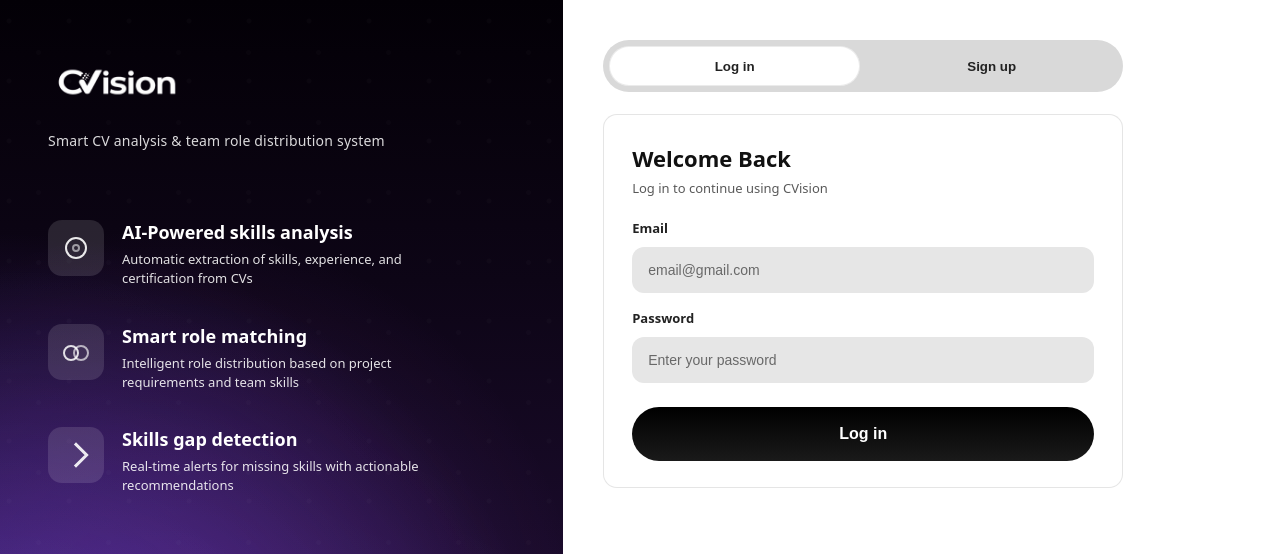
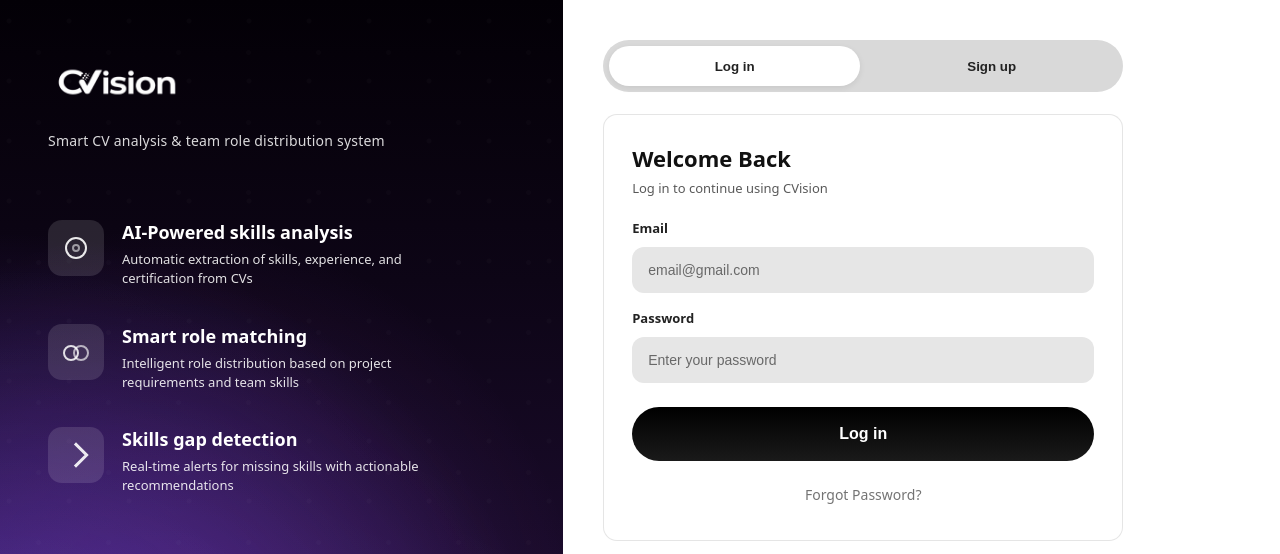
Before and after one commit to HebaAlhjaj/CVision-Frontend, a React app: page /login in a window 1280 px wide. Shown: the top 554 px of the page. Built offline with nearby package versions, Linux system fonts and the light colour scheme; no server answers; the HTML template or start-up script is replaced by a standard one.

Commit message:
Fix login UI + forgot password + tabs

```diff
--- a/src/features/auth/login/Login.jsx
+++ b/src/features/auth/login/Login.jsx
@@ -8,10 +8,8 @@ export default function Login() {
 
   const [email, setEmail] = useState("");
   const [password, setPassword] = useState("");
-
   const [loading, setLoading] = useState(false);
   const [error, setError] = useState("");
-
 
   async function onSubmit(e) {
     e.preventDefault();
@@ -50,13 +48,6 @@ export default function Login() {
         role === "project manager"
       ) {
         navigate("/project-manager/my-project", { replace: true });
-      } else if (
-        role === "tm" ||
-        role === "team_member" ||
-        role === "team member" ||
-        role === "member"
-      ) {
-        navigate("/team-member/my-project", { replace: true });
       } else {
         navigate("/team-member/my-project", { replace: true });
       }
@@ -129,6 +120,7 @@ export default function Login() {
             <button type="button" className="tab active">
               Log in
             </button>
+
             <button
               type="button"
               className="tab"
@@ -172,6 +164,13 @@ export default function Login() {
               <button type="submit" className="submit" disabled={loading}>
                 {loading ? "Logging in..." : "Log in"}
               </button>
+
+              <div
+                className="forgot-password"
+                onClick={() => alert("Forgot Password coming soon")}
+              >
+                Forgot Password?
+              </div>
             </form>
           </div>
         </div>
--- a/src/features/auth/login/login.css
+++ b/src/features/auth/login/login.css
@@ -184,14 +184,17 @@
   background: transparent;
   border-radius: 999px;
   font-weight: 600;
-  cursor: default;
+  cursor: pointer;
   color: #222;
+  transition: all 0.2s ease;
 }
+
 
 .tab.active {
   background: #ffffff;
-  box-shadow: 0 0 0 1px rgba(0,0,0,0.08) inset;
+  box-shadow: 0 2px 6px rgba(0,0,0,0.08);
 }
+
 
 /* Form card */
 .form-card {
@@ -313,4 +316,17 @@
 .role-btn.active {
   background: #b8b8b8;
   font-weight: 600;
+}.forgot-password {
+  margin-top: 8px;
+  margin-bottom: 10px;
+  text-align: center;
+  font-size: 14px;
+  color: rgba(0,0,0,0.55);
+  cursor: pointer;
+  width: 100%;
 }
+
+.forgot-password:hover {
+  text-decoration: underline;
+  color: #000;
+}
--- a/src/features/auth/signup/Signup.jsx
+++ b/src/features/auth/signup/Signup.jsx
@@ -124,15 +124,19 @@ export default function Signup() {
       <section className="login-right">
         <div className="auth-card">
           <div className="auth-tabs">
-            <button type="button" className="tab active">
-              Sign up
-            </button>
   <button
     type="button"
     className="tab"
     onClick={() => navigate("/login")}
   >
     Log in
+  </button>
+
+  <button
+    type="button"
+    className="tab active"
+  >
+    Sign up
   </button>
 </div>
 
```
Lines whose indentation alone changed are shown as unchanged.
